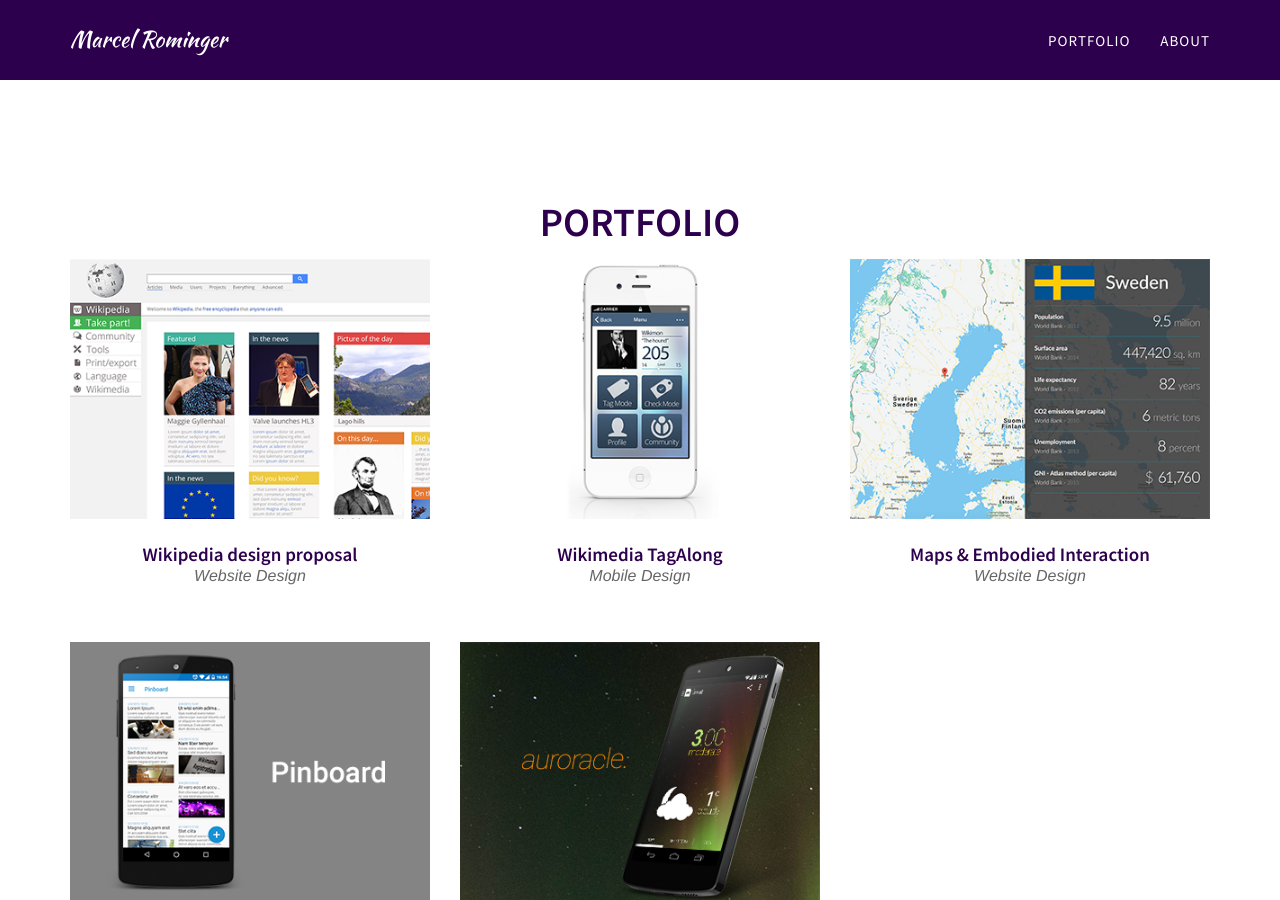
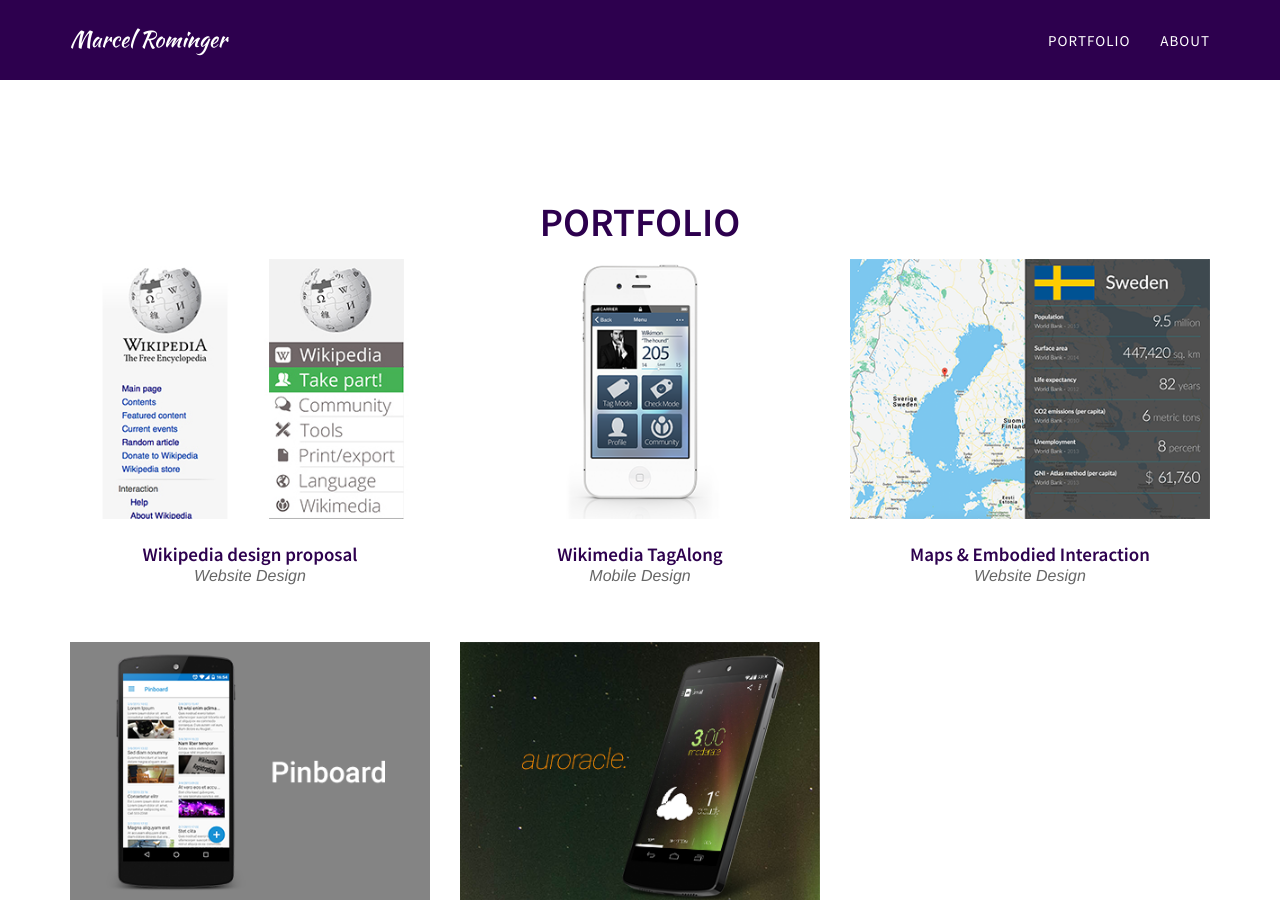
Before and after one commit to rominger/rominger.github.io, a Jekyll site: the page built from index.html, in a window 1280 px wide and 900 px high, scrolled down 708 px. Built offline with Jekyll 4.4.1, drawn with Linux system fonts in a browser that asks for light colours; some web fonts are replaced.

Commit message:
added new wikipedia thumbnail

```diff
--- a/_includes/portfolio_grid.html
+++ b/_includes/portfolio_grid.html
@@ -14,7 +14,7 @@
                                 <i class="fa fa-plus fa-3x"></i>
                             </div>
                         </div>
-                        <img src="img/thumbnails/wikipedia-thumbnail.png" class="img-responsive" alt="">
+                        <img src="img/thumbnails/wikipedia-thumbnail.jpg" class="img-responsive" alt="">
                     </a>
                     <div class="portfolio-caption">
                         <h4>Wikipedia design proposal</h4>
```
Also changed, not shown: img/thumbnails/wikipedia-thumbnail.jpg (added), img/thumbnails/wikipedia-thumbnail_old.png (renamed from img/thumbnails/wikipedia-thumbnail.png).
